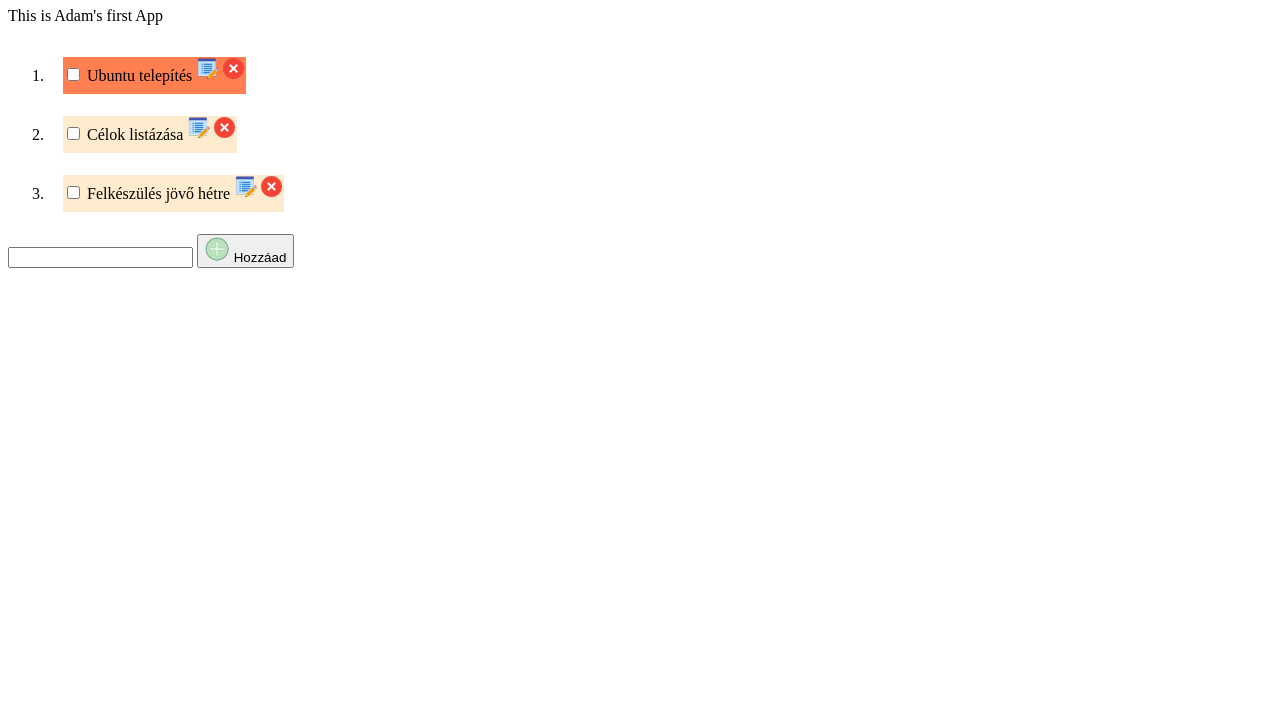
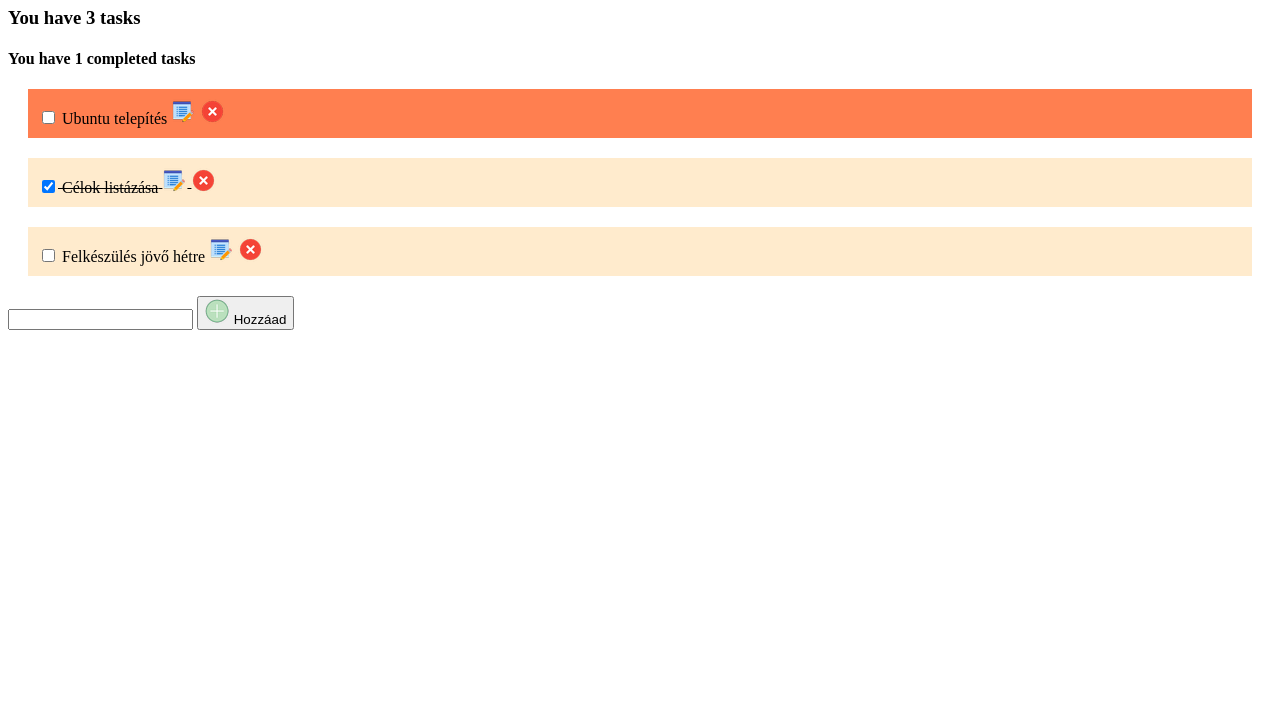
Before and after one commit to KoltaiAdam/js, a plain HTML site: page index.html in a window 1280 px wide. Shown: the part 73-800 px from the top of the page. Drawn offline with nearby package versions, Linux system fonts and the light colour scheme.

Commit message:
Második óra házi feladata

```diff
--- /dev/null
+++ b/assets/stylesheets/style.css
@@ -0,0 +1,20 @@
+ul {
+    list-style-type: none;
+    padding: 0;
+}
+li {
+    margin: 20px;
+}
+.todo {
+    padding: 10px;
+    background-color: blanchedalmond;
+}
+.important {
+    background-color: coral;
+}
+.done {
+    text-decoration: line-through;
+}
+.fakebutton {
+    cursor: pointer;
+}
--- a/index.html
+++ b/index.html
@@ -3,49 +3,106 @@
 <head>
   <title>My first Vue app</title>
   <script src="https://unpkg.com/vue"></script>
-  <link rel="stylesheet" type="text/css" href="res/css/style.css">
+  <link rel="stylesheet" type="text/css" href="assets/stylesheets/style.css">
 </head>
 <body>
   <div id="app">
-    <h1>{{ message }}</h1>
-    <p>{{ introduction }}</p>
-    <ol>
-        <li v-for="feladat in feladatok" :key="feladat.id">
-          <label class="feladat" v-bind:class="{ important: feladat.important }">
-            <input type="checkbox">
-            {{ feladat.text }}
-            <img src="res/pic/edit.png"><img src="res/pic/cancel.png">
-          </label>
+    <h1>Todo List</h1>
+    <h3>You have {{ count }} tasks</h3>
+    <h4>You have {{ doneCount }} completed tasks</h4>
+    <ul>
+        <li
+          v-for="(todo, index) in todos"
+          :key="index"
+          :class="{ important: todo.important, done: todo.done }"
+          class="todo"
+        >
+          <input type="checkbox" :id="'isDone-' + index" v-model="todo.done">
+          <label :for="'isDone-' + index">{{ todo.text }}</label>
+          <img v-on:click="editTaskChange(index)" src="assets/images/edit.png">
+          <img
+            v-on:click="deleteTodo(index)"
+            src="assets/images/cancel.png"
+            class="fakebutton"
+          >
+          <template v-if="editTask == index">
+            <input
+              type="text"
+              name="taskName"
+              style="display: block;"
+              v-model="todo.text"
+            >
+            <img v-on:click="editTaskChange(null)" src="assets/images/edit.png">
+          </template>
         </li>
-    </ol>
-    <input type="text" name="taskName">
-    <button name="add_task"><img src="res/pic/add.png"> Hozzáad</button>
+    </ul>
+    <form v-on:submit.prevent="addTodo">
+      <input type="text" name="taskName" v-model="currentTodo">
+      <button type="submit" name="add_task"><img src="assets/images/add.png"> Hozzáad</button>
+    </form>
   </div>
 
   <script>
     var app = new Vue({
       el: '#app',
       data: {
-        message: 'Hello Vue!',
-        introduction: 'This is Adam\'s first App',
-        feladatok: [
+        currentTodo: '',
+        editTask: null,
+        todos: [
             {
-                id: 1,
                 text: 'Ubuntu telepítés',
-                important: true
+                important: true,
+                done: false
             },
             {
-                id: 2,
                 text: 'Célok listázása',
-                important: false
+                important: false,
+                done: true
             },
             {
-                id: 3,
                 text: 'Felkészülés jövő hétre',
-                important: false
+                important: false,
+                done: false
             }
         ]
+      },
+      computed: {
+        count () {
+          return this.todos.length
+        },
+        doneCount () {
+          var i = 0;
+          var done = 0;
+          for (i=0; i < this.todos.length; i++) {
+            if (this.todos[i].done) {
+              done++
+            }
+          }
+          return done;
+        }
+      },
+      methods: {
+        addTodo () {
+          this.todos.push({
+            text: this.currentTodo,
+            important: false,
+            done: false
+          })
+          this.currentTodo = ''
+        },
+        deleteTodo (index) {
+          this.todos.splice(index, 1)
+        },
+        editTaskChange (index) {
+
+          if (this.editTask == null) {
+            this.editTask = index
+          }
+          else this.editTask = null
+
+        }
       }
+
     })
   </script>
 
```
Also changed, not shown: assets/images/add.png (added), assets/images/cancel.png (added), assets/images/edit.png (added), assets/images/tick.png (added).
